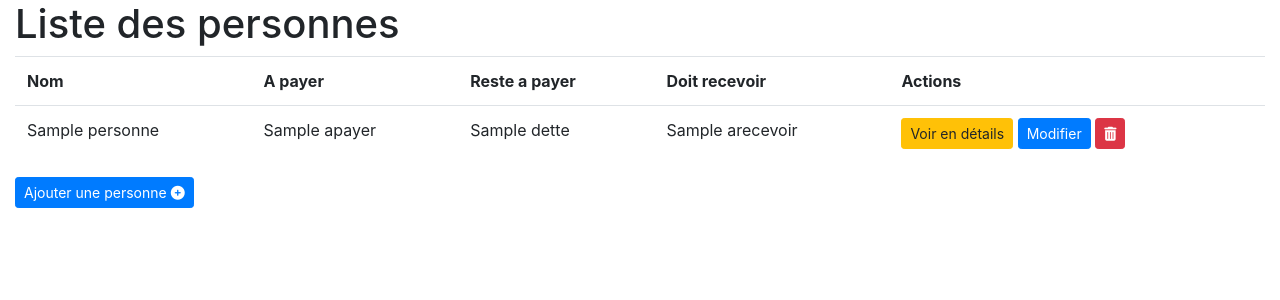
After one commit to Gabdlb/Projet_Symfony_B2, a Symfony app: template templates/personnes/index.html.twig in a window 1280 px wide. The commit adds this page. Shown: the top 300 px of the page. Run offline with Twig, Linux system fonts and the light colour scheme; the template is opened without the code that fills it: most values are stand-ins (such as "Sample title", 1, 10 or a date in 2020); some libraries are stand-ins or nearby versions.

```diff
--- a/src/Controller/PersonnesController.php
+++ b/src/Controller/PersonnesController.php
@@ -20,7 +20,7 @@ class PersonnesController extends AbstractController
         //je lis la BDD
         $personnes=$repository->findALL();
 
-        return $this->render('personnes/_personnes.html.twig', [
+        return $this->render('personnes/index.html.twig', [
             'personnes' => $personnes,
         ]);
     }
--- a/templates/home/index.html.twig
+++ b/templates/home/index.html.twig
@@ -9,4 +9,7 @@
 
     <h2>Bienvenue sur l'application qui va permettre de gérer les dépenses entre amis</h2>
     <h3>Groupe B2C1: Hugo Divet, Gabriel de la Biche et Théophile Farvacque</h3>
+
+    <a class="btn btn-sm btn-primary" href="{{ path("personnes") }}">ET C'EST PARTI!</a>
+
 {% endblock %}
--- /dev/null
+++ b/templates/personnes/index.html.twig
@@ -0,0 +1,31 @@
+{% extends 'base.html.twig' %}
+
+{% block title %}Dépenses entre amis{% endblock %}
+
+{% block body %}
+    <h1>Liste des personnes</h1>
+    <table class="table">
+        <tr>
+            <th>Nom</th>
+            <th>A payer</th>
+            <th>Reste a payer</th>
+            <th>Doit recevoir</th>
+            <th>Actions</th>
+        </tr>
+
+        {% for p in personnes %}
+            <tr>
+                <td>{{ p.nom }}</td>
+                <td>{{ p.apayer }}</td>
+                <td>{{ p.dette }}</td>
+                <td>{{ p.arecevoir }}</td>
+                <td>
+                    <a class="btn btn-sm btn-warning" onclick="return confirm('Etes vous sûr?')" href="">Voir en détails</a>
+                    <a class="btn btn-sm btn-primary" href="">Modifier</a>
+                    <a class="btn btn-sm btn-danger" href=""><i class="fa fa-trash"></i></a>
+                </td>
+            </tr>
+        {% endfor %}
+    </table>
+    <a class="btn btn-sm btn-primary" href="">Ajouter une personne <i class="fas fa-plus-circle"></i></a>
+{% endblock %}
```
Also changed, not shown: 1 other file.
